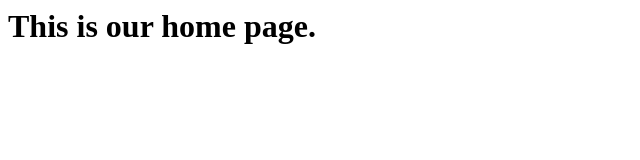
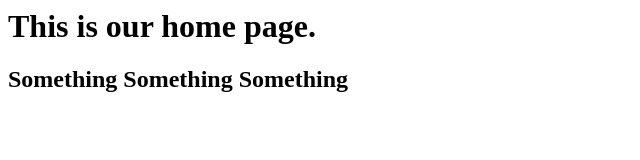
Before and after one commit to MLSTS/TestGitHub, a plain HTML site: page Index.html in a window 1280 px wide. Shown: the whole page, without its empty margins (0-640 px from the left). Drawn offline with Linux system fonts and the light colour scheme.

Commit message:
Bob edit Index

```diff
--- a/Index.html
+++ b/Index.html
@@ -4,5 +4,6 @@
     </head>
     <body>
         <h1>This is our home page.</h1>
+        <h2>Something Something Something</h2>
     </body>
 </html>
```
